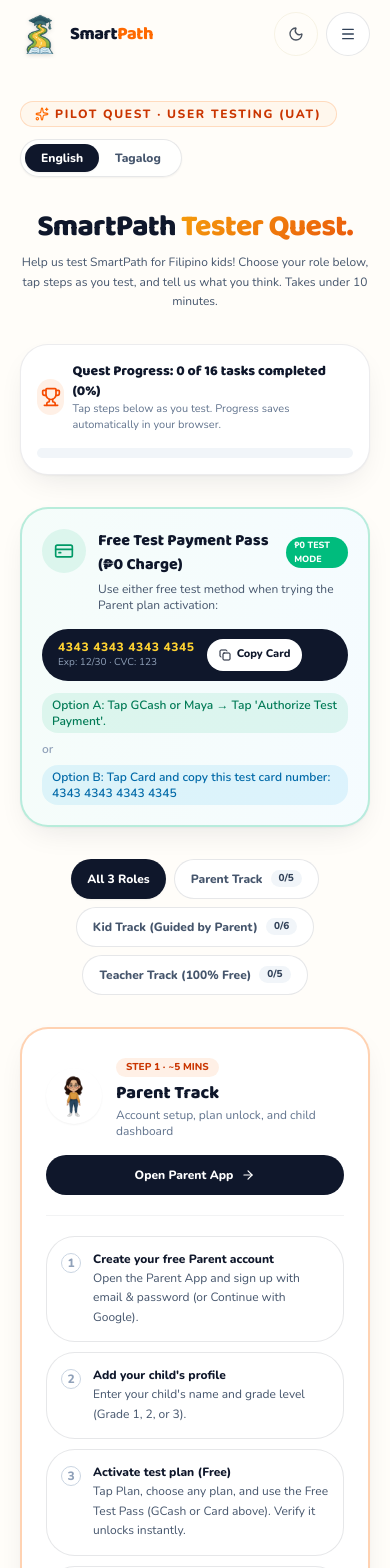
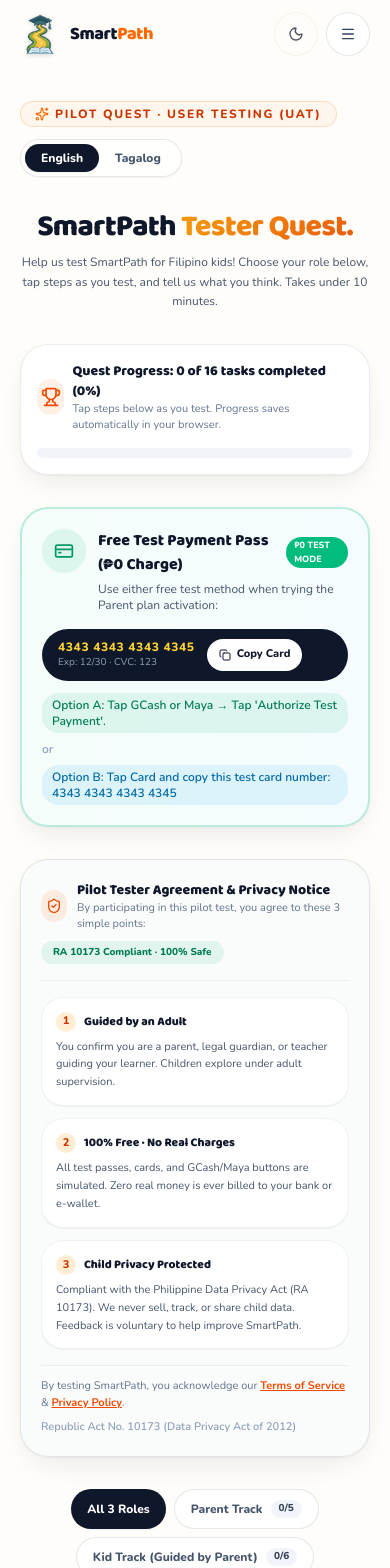
Before and after one commit to smartpathtutordev/smartpathtutorwebsite, a Next.js app: page /testers in a window 390 px wide. Shown: the top 1568 px of the page. Built offline with nearby package versions, Linux system fonts and the light colour scheme.

Commit message:
feat(testers): add pilot agreement notice and update parent flow to subscribe before adding child

```diff
--- a/src/components/site/testers-guide.tsx
+++ b/src/components/site/testers-guide.tsx
@@ -2,6 +2,7 @@
 
 import { useState, useEffect } from "react";
 import Image from "next/image";
+import Link from "next/link";
 import { motion } from "framer-motion";
 import {
   Users,
@@ -106,6 +107,31 @@ export function TestersGuide() {
       copyCardBtn: "Copy Card",
       copiedCardBtn: "Copied!",
 
+      // Tester Agreement & Parental Consent
+      agreementBadge: "RA 10173 Compliant · 100% Safe",
+      agreementTitle: "Pilot Tester Agreement & Privacy Notice",
+      agreementSubtitle: "By participating in this pilot test, you agree to these 3 simple points:",
+      agreements: [
+        {
+          num: "1",
+          title: "Guided by an Adult",
+          desc: "You confirm you are a parent, legal guardian, or teacher guiding your learner. Children explore under adult supervision.",
+        },
+        {
+          num: "2",
+          title: "100% Free · No Real Charges",
+          desc: "All test passes, cards, and GCash/Maya buttons are simulated. Zero real money is ever billed to your bank or e-wallet.",
+        },
+        {
+          num: "3",
+          title: "Child Privacy Protected",
+          desc: "Compliant with the Philippine Data Privacy Act (RA 10173). We never sell, track, or share child data. Feedback is voluntary to help improve SmartPath.",
+        },
+      ],
+      agreementFooter: "By testing SmartPath, you acknowledge our",
+      termsLink: "Terms of Service",
+      privacyLink: "Privacy Policy",
+
       // 3 Straightforward Role Tracks
       roles: [
         {
@@ -126,13 +152,13 @@ export function TestersGuide() {
             },
             {
               id: "p2",
-              title: "Add your child's profile",
-              desc: "Enter your child's name and grade level (Grade 1, 2, or 3).",
+              title: "Activate test plan (Subscribe Free)",
+              desc: "Go to Plan, choose any plan, and use the Free Test Pass (GCash or Card above). Verify it unlocks instantly.",
             },
             {
               id: "p3",
-              title: "Activate test plan (Free)",
-              desc: "Tap Plan, choose any plan, and use the Free Test Pass (GCash or Card above). Verify it unlocks instantly.",
+              title: "Add your child's profile",
+              desc: "Now add your child's name and grade level (Grade 1, 2, or 3) to your active plan.",
             },
             {
               id: "p4",
@@ -282,6 +308,31 @@ export function TestersGuide() {
       copyCardBtn: "Kopyahin",
       copiedCardBtn: "Nakopya!",
 
+      // Kasunduan at Pahintulot
+      agreementBadge: "Ayon sa RA 10173 · 100% Ligtas",
+      agreementTitle: "Kasunduan sa Pagsubok at Paunawa sa Privacy",
+      agreementSubtitle: "Sa paglahok sa pilot test na ito, sumasang-ayon ka sa 3 simpleng puntong ito:",
+      agreements: [
+        {
+          num: "1",
+          title: "May Gabay ng Nakatatanda",
+          desc: "Pinatutunayan mong ikaw ay magulang, tagapangalaga, o guro na gumagabay sa bata. Ang bata ay sumusubok sa ilalim ng iyong patnubay.",
+        },
+        {
+          num: "2",
+          title: "100% Libre · Walang Bawas sa Pera",
+          desc: "Ang test pass at test card ay pawang simulation lamang. Walang anumang bawas sa iyong totoong pera, GCash, o bangko.",
+        },
+        {
+          num: "3",
+          title: "Protektado ang Datos ng Bata",
+          desc: "Alinsunod sa Data Privacy Act (RA 10173). Hindi namin ibinebenta o ipinapamahagi ang impormasyon ng bata. Ang feedback ay kusang-loob upang mapaganda ang SmartPath.",
+        },
+      ],
+      agreementFooter: "Sa pagsusuri ng SmartPath, sumasang-ayon ka sa aming",
+      termsLink: "Terms of Service",
+      privacyLink: "Privacy Policy",
+
       // 3 Straightforward Role Tracks
       roles: [
         {
@@ -302,13 +353,13 @@ export function TestersGuide() {
             },
             {
               id: "p2",
-              title: "Idagdag ang iyong anak",
-              desc: "Ilagay ang pangalan at baitang ng anak (Grade 1, 2, o 3).",
+              title: "I-activate ang test plan (Libreng Subscription)",
+              desc: "Pumunta sa Plan, pumili ng plan, at gamitin ang Test Pass (GCash o Card). Tiyaking bumukas agad.",
             },
             {
               id: "p3",
-              title: "I-activate ang test plan (Libre)",
-              desc: "Pumunta sa Plan, pumili ng plan, at gamitin ang Test Pass (GCash o Card). Tiyaking bumukas agad.",
+              title: "Idagdag ang iyong anak",
+              desc: "Ngayon ilagay ang pangalan at baitang ng anak (Grade 1, 2, o 3) sa iyong aktibong plan.",
             },
             {
               id: "p4",
@@ -589,6 +640,66 @@ export function TestersGuide() {
         </div>
       </section>
 
+      {/* Pilot Tester Agreement & Privacy Notice */}
+      <section className="card-premium border border-slate-900/10 bg-slate-50/70 p-5 sm:p-6 dark:border-white/10 dark:bg-slate-850">
+        <div className="flex flex-col gap-2 sm:flex-row sm:items-center sm:justify-between border-b border-slate-900/5 pb-4 dark:border-white/10">
+          <div className="flex items-center gap-2.5">
+            <span className="grid h-8 w-8 place-items-center rounded-xl bg-orange-500/10 text-orange-600 dark:bg-orange-400/15 dark:text-orange-300">
+              <ShieldCheck className="h-4 w-4" />
+            </span>
+            <div>
+              <h3 className="font-heading text-sm sm:text-base font-extrabold text-slate-900 dark:text-white">
+                {t.agreementTitle}
+              </h3>
+              <p className="text-[11px] text-slate-500 dark:text-slate-400">
+                {t.agreementSubtitle}
+              </p>
+            </div>
+          </div>
+          <span className="inline-block self-start sm:self-auto rounded-full bg-emerald-500/10 px-3 py-1 text-[10px] font-extrabold text-emerald-700 dark:bg-emerald-500/15 dark:text-emerald-300">
+            {t.agreementBadge}
+          </span>
+        </div>
+
+        <div className="mt-4 grid gap-3 sm:grid-cols-3">
+          {t.agreements.map((item) => (
+            <div
+              key={item.num}
+              className="rounded-xl border border-slate-900/5 bg-white p-3.5 shadow-2xs dark:border-white/5 dark:bg-slate-800"
+            >
+              <div className="flex items-center gap-2">
+                <span className="grid h-5 w-5 place-items-center rounded-full bg-orange-100 text-[11px] font-black text-orange-700 dark:bg-orange-500/20 dark:text-orange-300">
+                  {item.num}
+                </span>
+                <h4 className="font-heading text-xs font-extrabold text-slate-900 dark:text-white">
+                  {item.title}
+                </h4>
+              </div>
+              <p className="mt-1.5 text-[11px] leading-relaxed text-slate-600 dark:text-slate-300">
+                {item.desc}
+              </p>
+            </div>
+          ))}
+        </div>
+
+        <div className="mt-4 flex flex-wrap items-center justify-between gap-2 border-t border-slate-900/5 pt-3 text-[11px] text-slate-500 dark:border-white/10 dark:text-slate-400">
+          <span>
+            {t.agreementFooter}{" "}
+            <Link href="/terms" className="font-bold text-orange-600 underline hover:text-orange-700 dark:text-orange-400">
+              {t.termsLink}
+            </Link>{" "}
+            &amp;{" "}
+            <Link href="/privacy" className="font-bold text-orange-600 underline hover:text-orange-700 dark:text-orange-400">
+              {t.privacyLink}
+            </Link>
+            .
+          </span>
+          <span className="font-semibold text-slate-400">
+            Republic Act No. 10173 (Data Privacy Act of 2012)
+          </span>
+        </div>
+      </section>
+
       {/* Role Filter Tabs */}
       <div className="flex flex-wrap items-center justify-center gap-2">
         <button
```
